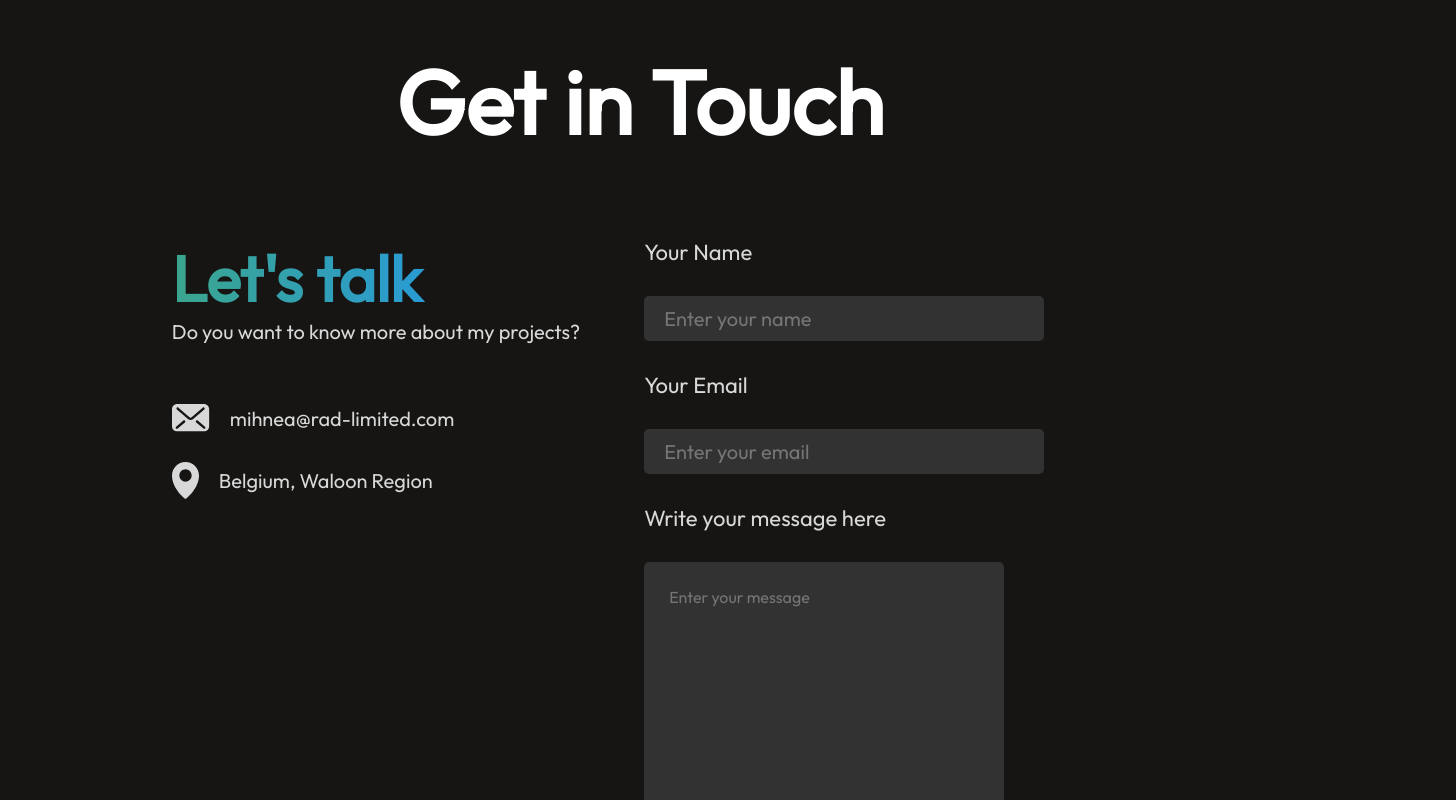
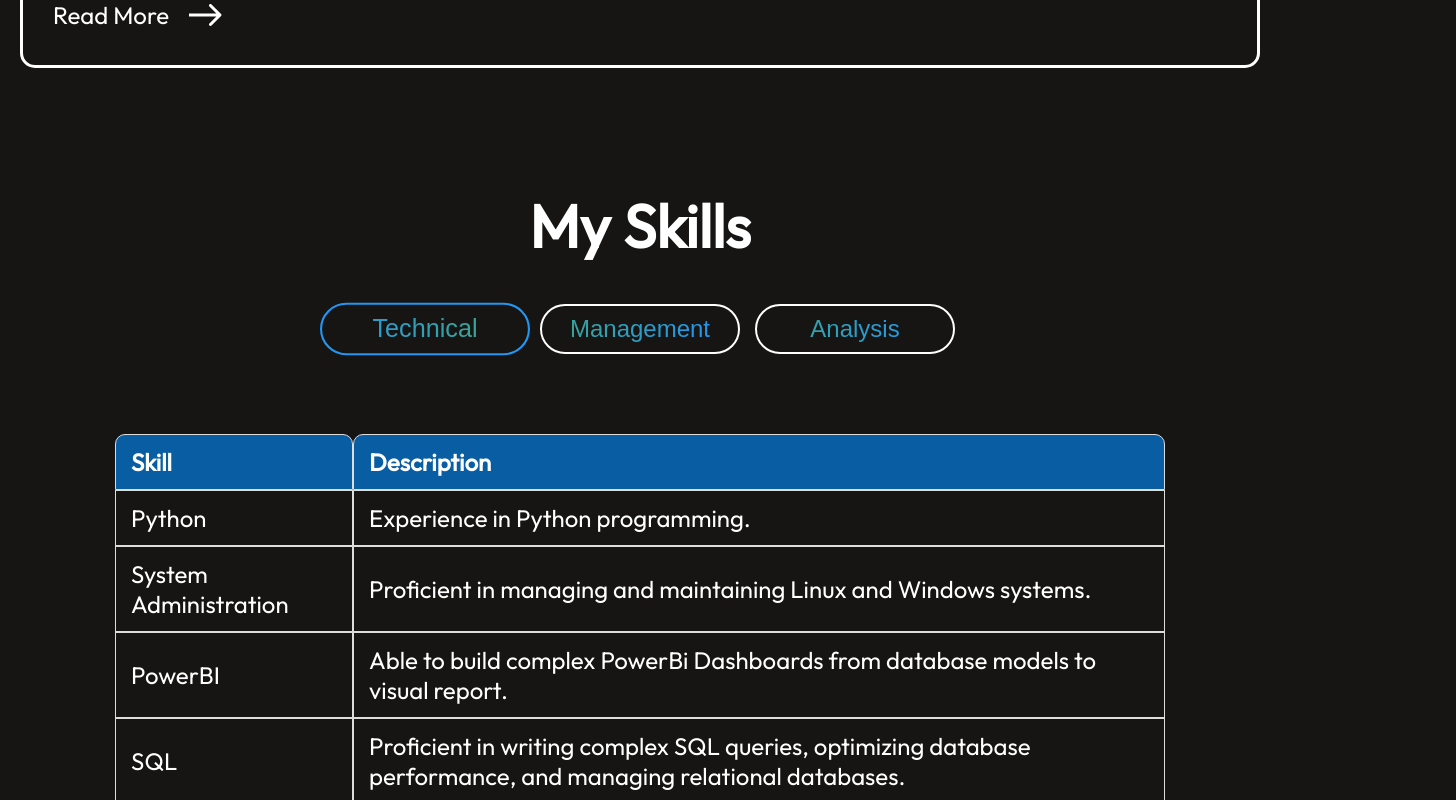
Before and after one commit to mihnearad/personal-portfolio-react, a React (Vite) app: page / in a window 1280 px wide. Shown: the part 3646-4446 px from the top of the page, 1456 px wide, since content can reach past the window. Built offline with nearby package versions, Linux system fonts and the light colour scheme.

Commit message:
Updated Skills Section

```diff
--- a/package.json
+++ b/package.json
@@ -19,6 +19,7 @@
     "react": "^18.2.0",
     "react-anchor-link-smooth-scroll": "^1.0.12",
     "react-chartjs-2": "^5.2.0",
+    "react-d3-tree": "^3.6.2",
     "react-dom": "^18.2.0",
     "react-icons": "^5.1.0",
     "react-router-dom": "^6.23.0",
--- a/src/App.jsx
+++ b/src/App.jsx
@@ -8,7 +8,7 @@ import Contact from "./Components/Contact/Contact";
 import Footer from "./Components/Footer/Footer";
 import SplashScreen from "./Components/SplashScreen/SplashScreen";
 import PrivacyPolicy from './PrivacyPolicy';
-import SkillsCloud from "./Components/SkillsCloud/SkillsCloud";
+import SkillsTab from "./Components/SkillsTab/SkillsTab";
 import './index.css';
 
 /**
@@ -51,7 +51,7 @@ const App = () => {
               <Hero />
               <About />
               <Projects />
-              <SkillsCloud/>
+              <SkillsTab/>
               <Contact />
               <Footer />
               <div className={`back-to-top ${isVisible ? 'show' : ''}`} onClick={scrollToTop}>
--- a/src/Components/Contact/Contact.jsx
+++ b/src/Components/Contact/Contact.jsx
@@ -46,7 +46,7 @@ const Contact = () => {
                     <div className="contact-details">
                         <div className="contact-detail">
                             <img src={mail_icon} alt='' />
-                            <p>mihnea@rad-limited.com</p>
+                            <p>contact@mihnea-radulescu.com</p>
                         </div>
                         <div className="contact-detail">
                             <img src={location_icon} alt='' />
--- a/src/Components/Projects/projects_data.js
+++ b/src/Components/Projects/projects_data.js
@@ -2,32 +2,46 @@ const Projects_Data = [
   {
     s_no: "01",
     s_name: "AVA - Automated Virtual Assistant",
-    s_desc: "AVA is an AI-powered chatbot developed with the aim to...",
-    s_link: "https://github.com/mihnearad/MRM-AVA"
-
+    s_desc:
+      "AVA (Automated Virtual Assistant) is an AI-powered chatbot developed by Mr. Marine's IT Team to provide support for inquiries related to the marine industry. (repo is private now)",
+    s_link: "https://github.com/mihnearad/MRM-AVA",
   },
   {
     s_no: "02",
     s_name: "Parking Analyzer",
     s_desc:
       "This tool emerged from a blend of my interests in Python and PostgreSQL. If you've ever lived in a crowded area, you know...",
-        s_link: "https://github.com/mihnearad/Parking-Analyzer"
-
+    s_link: "https://github.com/mihnearad/Parking-Analyzer",
   },
   {
     s_no: "03",
     s_name: "AI Clothing Assistant",
-    s_desc: "This Python project leverages the OpenWeatherMap API and OpenAI's GPT-3.5 model to provide personalized clothing...    ",
-    s_link: "https://github.com/mihnearad/WeatherClothingAssistant"
-
+    s_desc:
+      "This Python project leverages the OpenWeatherMap API and OpenAI's GPT-3.5 model to provide personalized clothing...    ",
+    s_link: "https://github.com/mihnearad/WeatherClothingAssistant",
   },
   {
     s_no: "04",
-    s_name: "CCTV Surveillance System",
-    s_desc: "This project consisted of planning and implementing a CCTV surveillance system for 22 cameras...",
-    s_link: "https://www.google.com"
+    s_name: "Fridge Access Project ",
+    s_desc:
+      "I had an unused Zigbee vibration sensor at home. Wanting to put my data skills to use, I decided to use it towards a data gathering project. Therefore, I placed it in the Fridge, as...",
+    s_link: "https://github.com/mihnearad/Fridge-Access-Project",
+  },
+  {
+    s_no: "05",
+    s_name: "Medical Cost Prediction ",
+    s_desc:
+      "This project predicts medical costs using attributes like age, sex, BMI, children, smoking status, and region. It employs the XGBRegressor model on a Kaggle dataset, achieving high accuracy...",
+    s_link: "https://github.com/mihnearad/MedicalCost_Prediction",
+  },
+  {
+    s_no: "06",
+    s_name: "Certificate Chaser ",
+    s_desc:
+      "This Chatbot was developed for the purpose of tracking expired certifications for mechanical equipment. It uses Streamlit as front-end combined with Python for the backend. Repo is private at the moment",
+    s_link: "https://github.com/mihnearad/MedicalCost_Prediction",
+  },
 
-  },
 ];
 
 export default Projects_Data;
--- /dev/null
+++ b/src/Components/SkillsTab/SkillsTab.css
@@ -0,0 +1,131 @@
+/* General Styles for the Skills Tab */
+.skills-parent {
+  display: flex;
+  flex-direction: column;
+  align-items: center;
+  justify-content: center;
+  gap: 40px; /* Default gap for all devices */
+  margin: 40px 20px; /* Default margin for all devices */
+  text-align: center;
+}
+
+.skills-title {
+  position: relative;
+}
+
+.skills-title h1 {
+  padding: 0px 30px;
+  font-size: 60px;
+  font-weight: 600;
+}
+
+.tabs {
+  display: flex;
+  gap: 15px;
+  margin-bottom: 20px;
+  flex-wrap: wrap; /* Allows buttons to wrap on smaller screens */
+  justify-content: center;
+}
+
+.tab-button {
+  display: flex; /* Use flexbox */
+  align-items: center; /* Center items vertically */
+  justify-content: center; /* Center items horizontally */
+  width: 200px;
+  height: 50px;
+  border: 2px solid white;
+  border-radius: 50px;
+  font-size: 24px;
+  background: linear-gradient(270deg, #2196f3 10%, #3da686 106.28%);
+  background-clip: text;
+  -webkit-background-clip: text;
+  -webkit-text-fill-color: transparent;
+  cursor: pointer;
+  transition: 0.3s;
+}
+
+.tab-button:hover {
+  background: linear-gradient(270deg, #2196f3 10%, #3da686 106.28%);
+  background-clip: text;
+  -webkit-background-clip: text;
+  -webkit-text-fill-color: transparent;
+  border: 2px solid #2196f3;
+  transform: scale(1.05);
+}
+
+.tab-button.active {
+  background: linear-gradient(270deg, #3da686 10%, #2196f3 106.28%);
+  background-clip: text;
+  -webkit-background-clip: text;
+  -webkit-text-fill-color: transparent;
+  border: 2px solid #2196f3;
+  transform: scale(1.05);
+}
+
+.skill-table-container {
+  width: 100%;
+  max-width: 1050px;
+  overflow-x: auto;
+}
+
+.skill-table {
+  width: 100%;
+  border-collapse: separate; /* Use separate borders */
+  border-spacing: 0; /* Remove spacing between cells */
+  margin: 20px 0;
+  font-size: 24px;
+  border-radius: 10px; /* Round the corners of the table */
+}
+
+.skill-table th,
+.skill-table td {
+  padding: 12px 15px;
+  border: 1px solid #ddd;
+  text-align: left;
+}
+
+.skill-table th {
+  background-color: #085da3;
+  border-top-left-radius: 10px; /* Round the top-left corner */
+  border-top-right-radius: 10px; /* Round the top-right corner */
+}
+
+.skill-table tr:last-child td:first-child {
+  border-bottom-left-radius: 10px; /* Round the bottom-left corner */
+}
+
+.skill-table tr:last-child td:last-child {
+  border-bottom-right-radius: 10px; /* Round the bottom-right corner */
+}
+
+.skill-table tr:hover {
+  background-color: #494949;
+}
+
+@media (max-width: 768px) {
+  .skills-title h1 {
+    font-size: 8vw;
+  }
+
+  .tabs {
+    justify-content: center; /* Center the buttons */
+    gap: 10px; /* Adjust the gap between buttons */
+  }
+
+  .tab-button {
+    font-size: 14px;
+    width: auto; /* Auto width to shrink as needed */
+    padding: 10px 15px; /* Adjust padding */
+    min-width: 100px; /* Set a minimum width */
+    flex: 1; /* Allow flex-grow to adjust size */
+  }
+
+  .skill-table {
+    font-size: 16px;
+  }
+
+  .skill-table th,
+  .skill-table td {
+    padding: 10px 12px;
+  }
+}
--- /dev/null
+++ b/src/Components/SkillsTab/SkillsTab.jsx
@@ -0,0 +1,76 @@
+import React, { useState } from "react";
+import "./SkillsTab.css"; // Custom styling
+
+const skillData = {
+  Technical: [
+    { name: "Python", description: "Experience in Python programming." },
+    { name: "System Administration", description: "Proficient in managing and maintaining Linux and Windows systems." },
+    { name: "PowerBI", description: "Able to build complex PowerBi Dashboards from database models to visual report." },
+    { name: "SQL", description: "Proficient in writing complex SQL queries, optimizing database performance, and managing relational databases." },
+    { name: "Web Development", description: "Learning to build websites using HTML, CSS, and JavaScript." },
+    { name: "Networking", description: "Experience in managing and maintaining traditional and network infrastructure." },
+    { name: "Cloud Computing", description: "Experience in managing and maintaining cloud infrastructure." },
+
+
+  ],
+  Management: [
+    { name: "Team Leadership", description: "Leading, inspiring and managing teams effectively." },
+    { name: "Project Management", description: "Experience in managing complex IT projects from start to finish." },
+    { name: "SAP", description: "Able to coordinate SAP Projects from blueprinting to GoLive." },
+    { name: "Scum Master (PSM I)", description: "Able to efficiently manage projects using Agile methodology." },
+    { name: "Budget Management", description: "I can create and implement strcutured IT Budgets for small and medium environments." },
+  ],
+  Analysis: [
+    { name: "Business Analysis", description: "Experience in finding and noticing areas of improvement." },
+    { name: "Data Analysis", description: "Experience in analyzing data and finding trends for operational effectivness." },
+    { name: "Machine Learning Models", description: "Analysed data using Regression and Linear machine models" },
+    { name: "Data Visualization", description: "Experience in creating visualizations to help stakeholders understand data." },
+    { name: "Data Management", description: "Experience in managing and maintaining data." },
+    { name: "PowerBi", description: "Experience in creating complex PowerBi Dashboards." },
+
+
+  ],
+};
+
+const SkillsTab = () => {
+  const [activeTab, setActiveTab] = useState("Technical");
+
+  return (
+    <div id="skills" className="skills-parent">
+      <div className="skills-title">
+        <h1>My Skills</h1>
+      </div>
+      <div className="tabs">
+        {Object.keys(skillData).map((category) => (
+          <button
+            key={category}
+            className={`tab-button ${activeTab === category ? "active" : ""}`}
+            onClick={() => setActiveTab(category)}
+          >
+            {category}
+          </button>
+        ))}
+      </div>
+      <div className="skill-table-container">
+        <table className="skill-table">
+          <thead>
+            <tr>
+              <th>Skill</th>
+              <th>Description</th>
+            </tr>
+          </thead>
+          <tbody>
+            {skillData[activeTab].map((skill, index) => (
+              <tr key={index}>
+                <td>{skill.name}</td>
+                <td>{skill.description}</td>
+              </tr>
+            ))}
+          </tbody>
+        </table>
+      </div>
+    </div>
+  );
+};
+
+export default SkillsTab;
```
Also changed, not shown: 6 other files (tests, documents, lock files or other folders).
